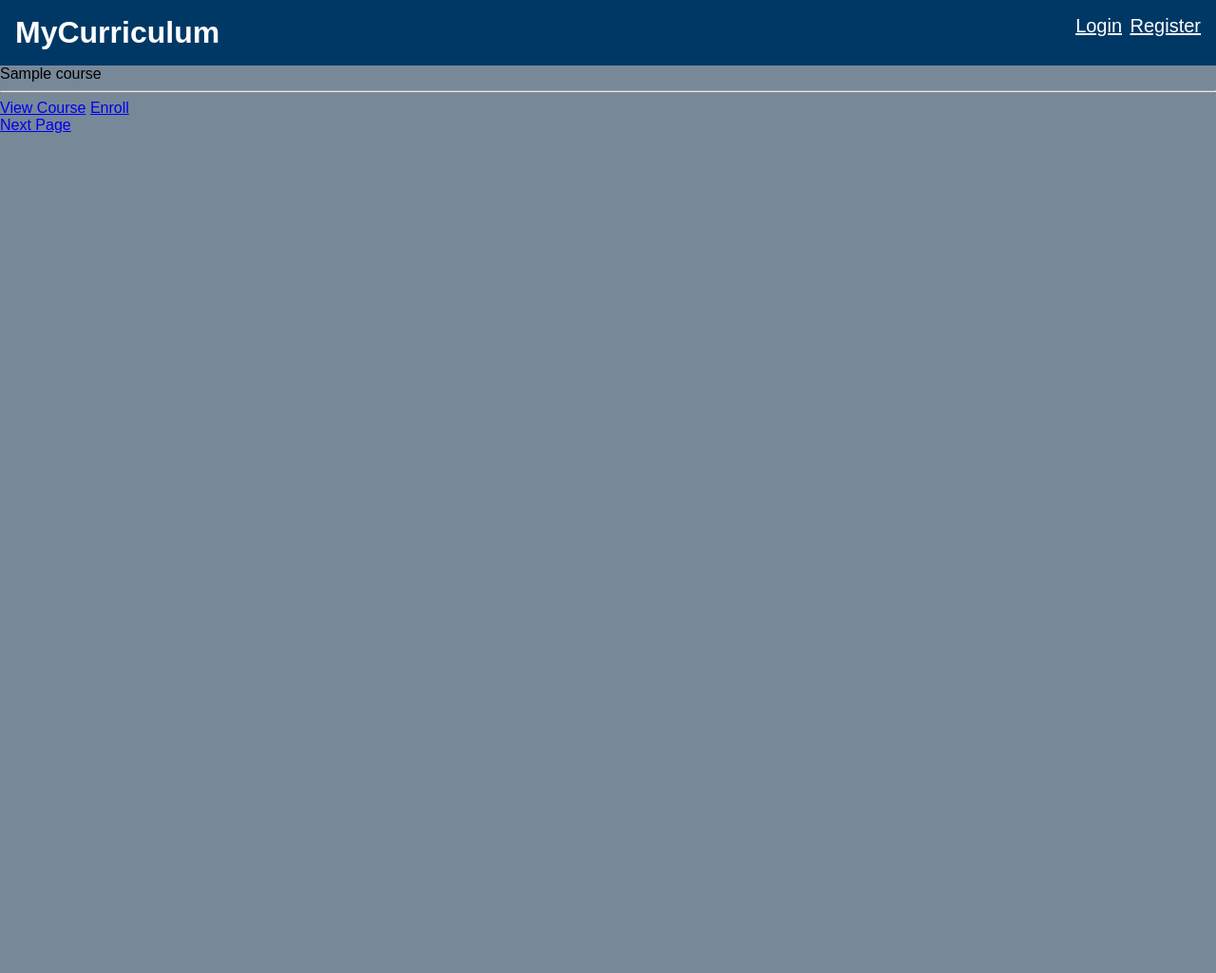
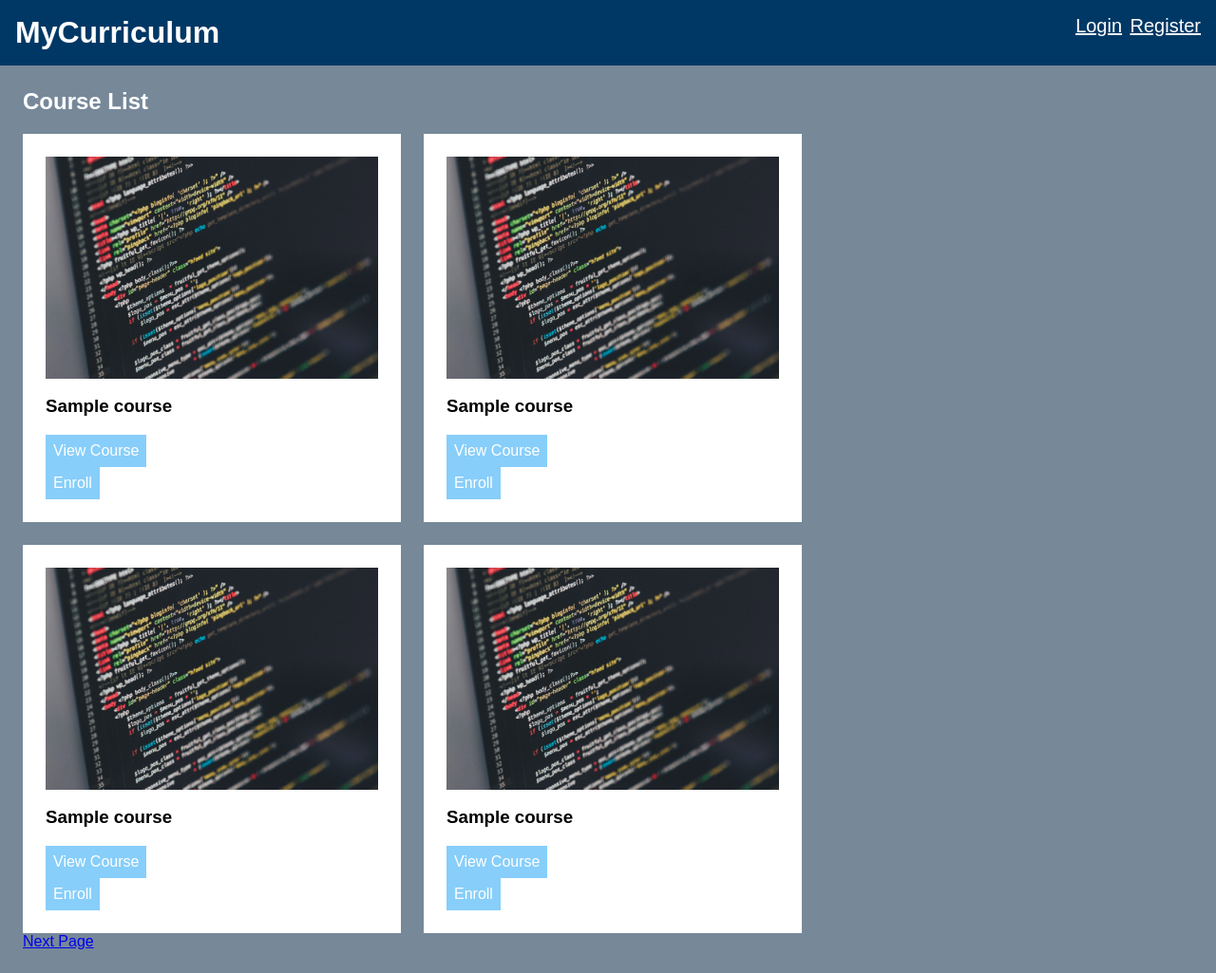
Before and after one commit to vyrzdev/WebAppDevelopment-MyCurriculum, a Django app: page /courses in a window 1280 px wide. Shown: the whole page at 95% size. Before the commit the page ends 140 px from the top, so only its background shows below. Run offline with Django 4.2, Linux system fonts and the light colour scheme; tables that the repository leaves empty hold one stand-in row (values such as "Sample post").

Commit message:
Feat: Add styles to courses list

```diff
--- a/MyCurriculum/views/courses.py
+++ b/MyCurriculum/views/courses.py
@@ -21,7 +21,7 @@ def course_list_view(request: HttpRequest):
         request,
         'courses/list.html',
         context={
-            'courses': courses,
+            'courses': [courses[0], courses[0], courses[0], courses[0]],
             'next_page': page_number+1,
             'prev_page': page_number-1
         }
--- /dev/null
+++ b/static/css/courses.css
@@ -0,0 +1,19 @@
+main {
+    padding: 24px;
+}
+
+h2 {
+    color: white;
+    margin-block-start: 0px;
+}
+
+.course-list {
+    display: grid;
+    grid-gap: 24px;
+    grid-template-columns: repeat(auto-fill, 398px);
+}
+
+.course-card {
+    width: 350px;
+    flex-direction: column;
+}
--- a/static/css/main.css
+++ b/static/css/main.css
@@ -33,9 +33,14 @@ header nav li a {
     display: flex;
     padding: 24px;
 }
-button, .submit-button {
+button, .submit-button, .link-button {
     background-color: lightskyblue;
     color: white;
     border: none;
     padding: 8px;
 }
+
+.link-button {
+    text-decoration: none;
+    width: fit-content;
+}
--- a/templates/courses/list.html
+++ b/templates/courses/list.html
@@ -5,21 +5,32 @@
    Courses
 {% endblock %}
 
+{% block page_styles %}
+    <link rel="stylesheet" type="text/css" href="{% static 'css/courses.css' %}">
+{% endblock %}
+
 {% block body_block %}
+    <h2>Course List</h2>
     {% if courses %}
-        {% for course in courses %}
-            <div class="course-card">
-                {{ course.title }}
-                <hr>
-                <a href="/course/{{ course.course_code }}">View Course</a>
-                <a href="/enroll/{{ course.course_code }}">Enroll</a>
-            </div>
-        {% endfor %}
+        <div class="course-list">
+            {% for course in courses %}
+                <div class="card course-card">
+                    <img src="{% static 'images/course.jpg' %}" width="350">
+                    <h3>{{ course.title }}</h3>
+                    <a class="link-button" href="/course/{{ course.course_code }}">View Course</a>
+                    <a class="link-button" href="/enroll/{{ course.course_code }}">Enroll</a>
+                </div>
+            {% endfor %}
+        </div>
     {% else %}
         <p>No courses found.</p>
     {% endif %}
-    {% if prev_page >= 0 %}
-        <a href="/courses?page={{ prev_page }}">Previous Page</a>
-    {% endif %}
-    <a href="/courses?page={{ next_page }}">Next Page</a>
+    <div class="pagination-buttons">
+        {% if prev_page >= 0 %}
+            <a class="pagination-buttons-prev" href="/courses?page={{ prev_page }}">Previous Page</a>
+        {% endif %}
+        {% if courses %}
+            <a class="pagination-buttons-next" href="/courses?page={{ next_page }}">Next Page</a>
+        {% endif %}
+    </div>
 {% endblock %}
```
Also changed, not shown: static/images/course.jpg (added).
